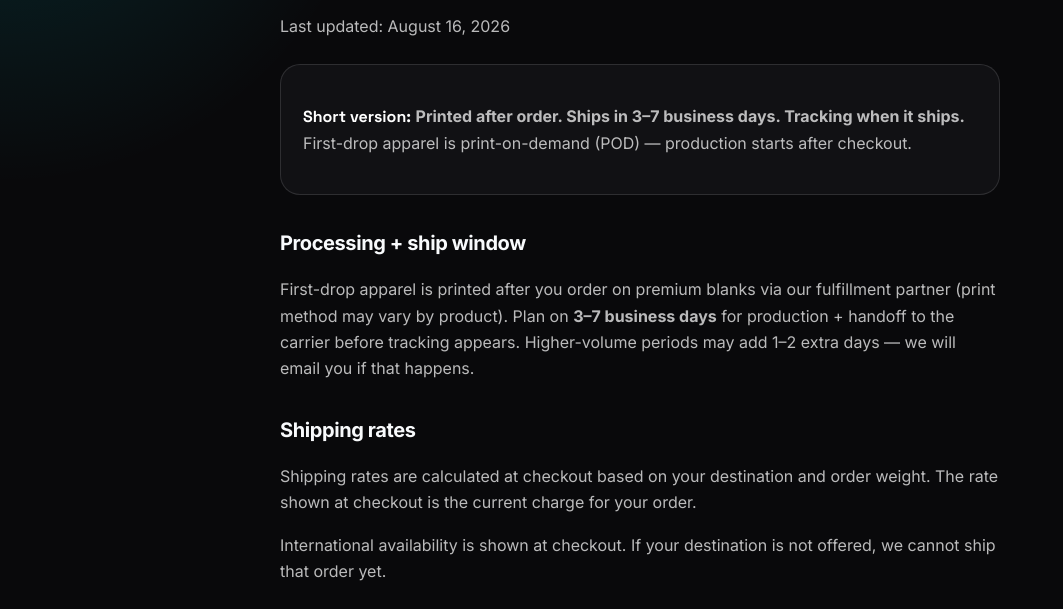
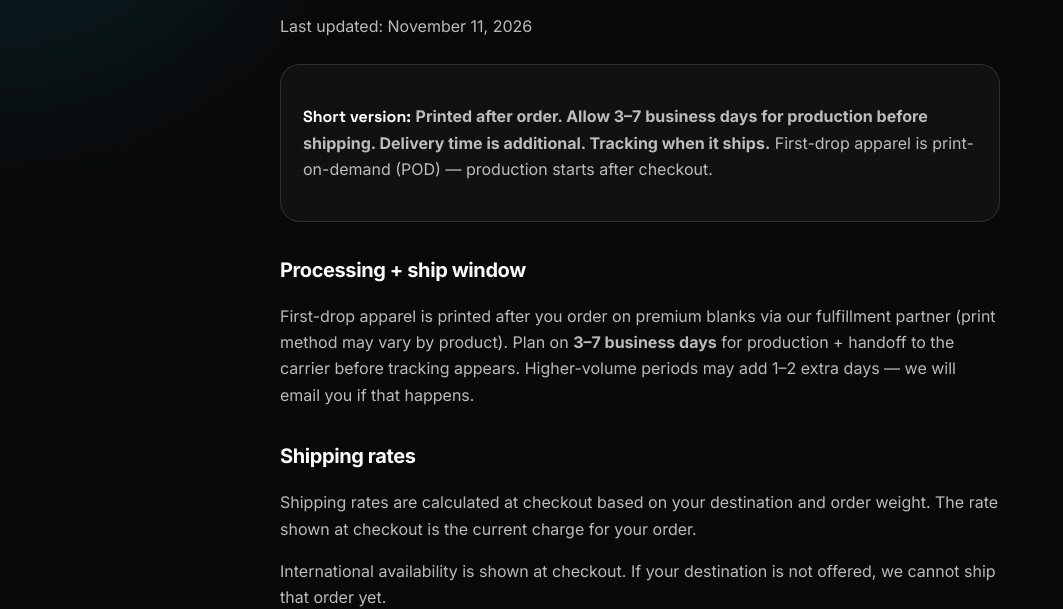
Before and after one commit to ues170-lab/thebrokenhaloco.com, a plain HTML site: page shipping.html in a window 1280 px wide. Shown: the part 199-808 px from the top of the page, without its empty margins (0-1063 px from the left). Drawn offline with Linux system fonts and the light colour scheme.

Commit message:
Distinguish production time from delivery in shipping summary

```diff
--- a/shipping.html
+++ b/shipping.html
@@ -61,10 +61,10 @@
     <a href="/" class="back">← Back to site</a>
     <div class="kicker">Broken Halo Co.</div>
     <h1 class="display">Shipping Policy</h1>
-    <p>Last updated: August 16, 2026</p>
+    <p>Last updated: November 11, 2026</p>
 
     <div class="card">
-      <p><strong class="display" style="color:#fff">Short version:</strong> <strong>Printed after order. Ships in 3–7 business days. Tracking when it ships.</strong> First-drop apparel is print-on-demand (POD) — production starts after checkout.</p>
+      <p><strong class="display" style="color:#fff">Short version:</strong> <strong>Printed after order. Allow 3–7 business days for production before shipping. Delivery time is additional. Tracking when it ships.</strong> First-drop apparel is print-on-demand (POD) — production starts after checkout.</p>
     </div>
 
     <h2>Processing + ship window</h2>
```
